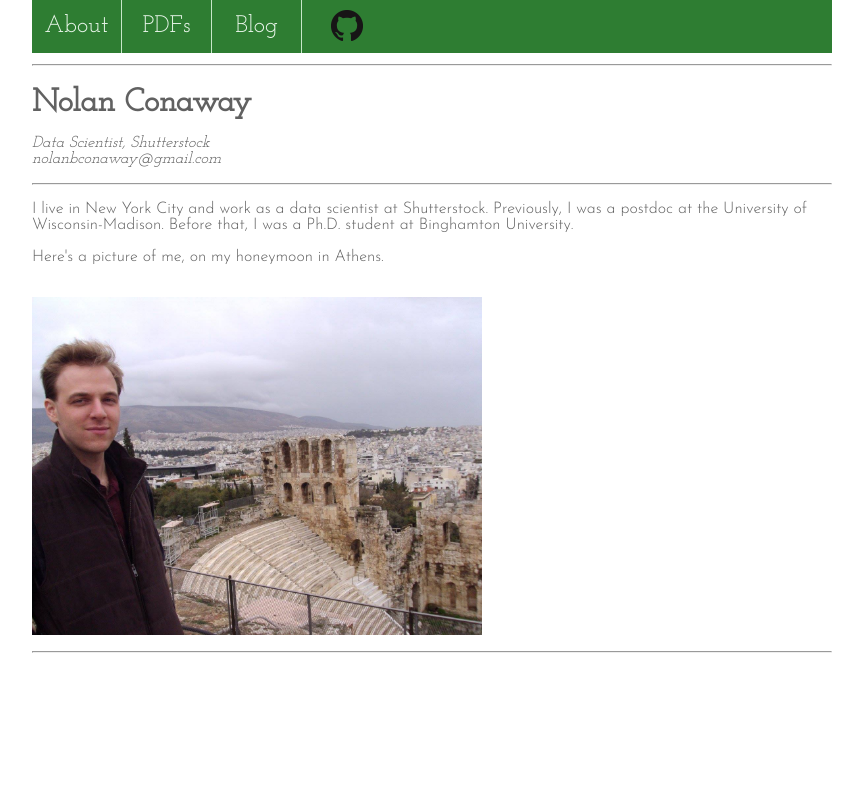
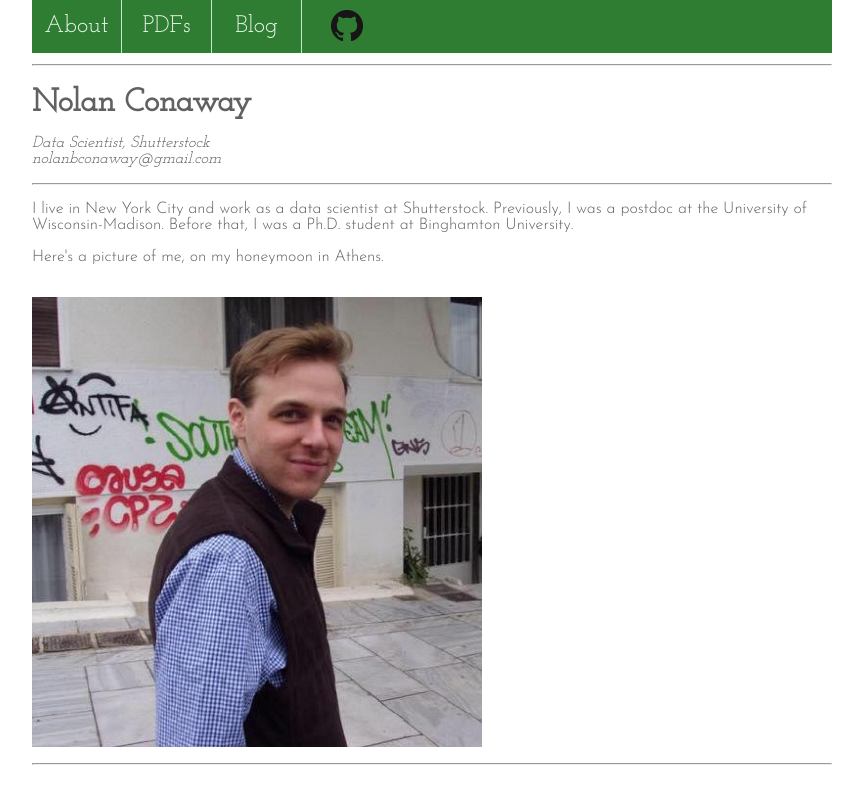
Before and after one commit to nolanbconaway/nolanbconaway.github.io, a Jekyll site: the page built from index.html, in a window 1280 px wide. Shown: the top 804 px of the page, without its empty margins (208-1071 px from the left). Built offline with Jekyll 4.4.1, drawn with Linux system fonts in a browser that asks for light colours.

Commit message:
change pic on garretts request

```diff
--- a/index.html
+++ b/index.html
@@ -29,7 +29,7 @@ Here's a picture of me, on my honeymoon in Athens.
 </div>
 
 <br>
-<img class="personalpicture" src="/img/personal/greece.jpg">
+<img class="personalpicture" src="/img/personal/blue-steel.jpg">
 
 
 <style type="text/css">
```
Also changed, not shown: img/personal/blue-steel.jpg (added).
